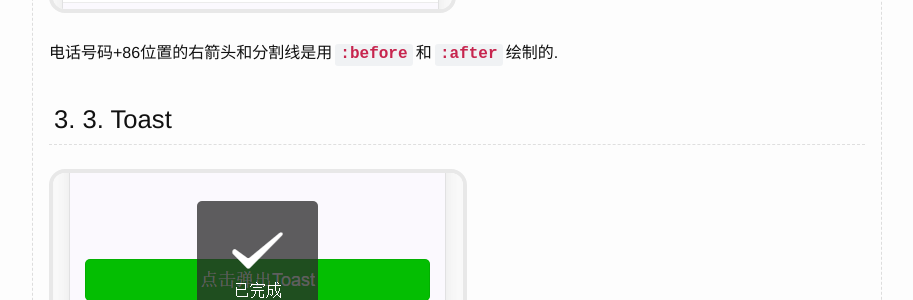
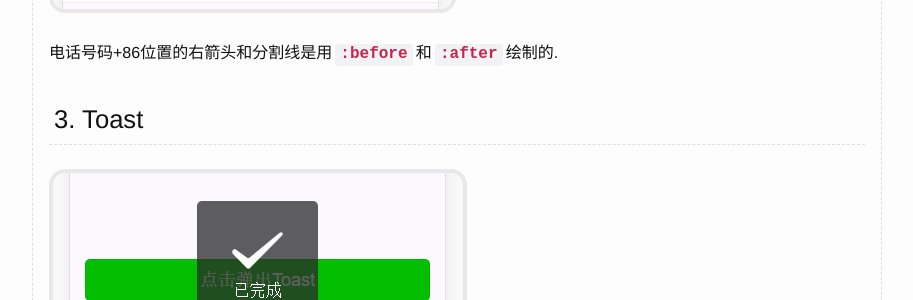
Before and after one commit to lzl124631x/lzl124631x.github.io, a Jekyll site: the page built from _posts/2016-07-01-weui.md, in a window 1280 px wide and 900 px high, scrolled down 10650 px. Shown: the part 155-455 px from the top of the window, without its empty margins (183-1096 px from the left). Built offline with Jekyll 4.4.1, drawn with Linux system fonts in a browser that asks for light colours.

Commit message:
updated weui

```diff
--- a/_posts/2016-07-01-weui.md
+++ b/_posts/2016-07-01-weui.md
@@ -447,7 +447,7 @@ WeUI用下面这个简单的方法实现了图片前面的灰层. `absolute`定
 
 电话号码+86位置的右箭头和分割线是用`:before`和`:after`绘制的.
 
-# 3. Toast
+# Toast
 
 ![Toast](/images/2016-07-01-weui/toast.png)
 
```
